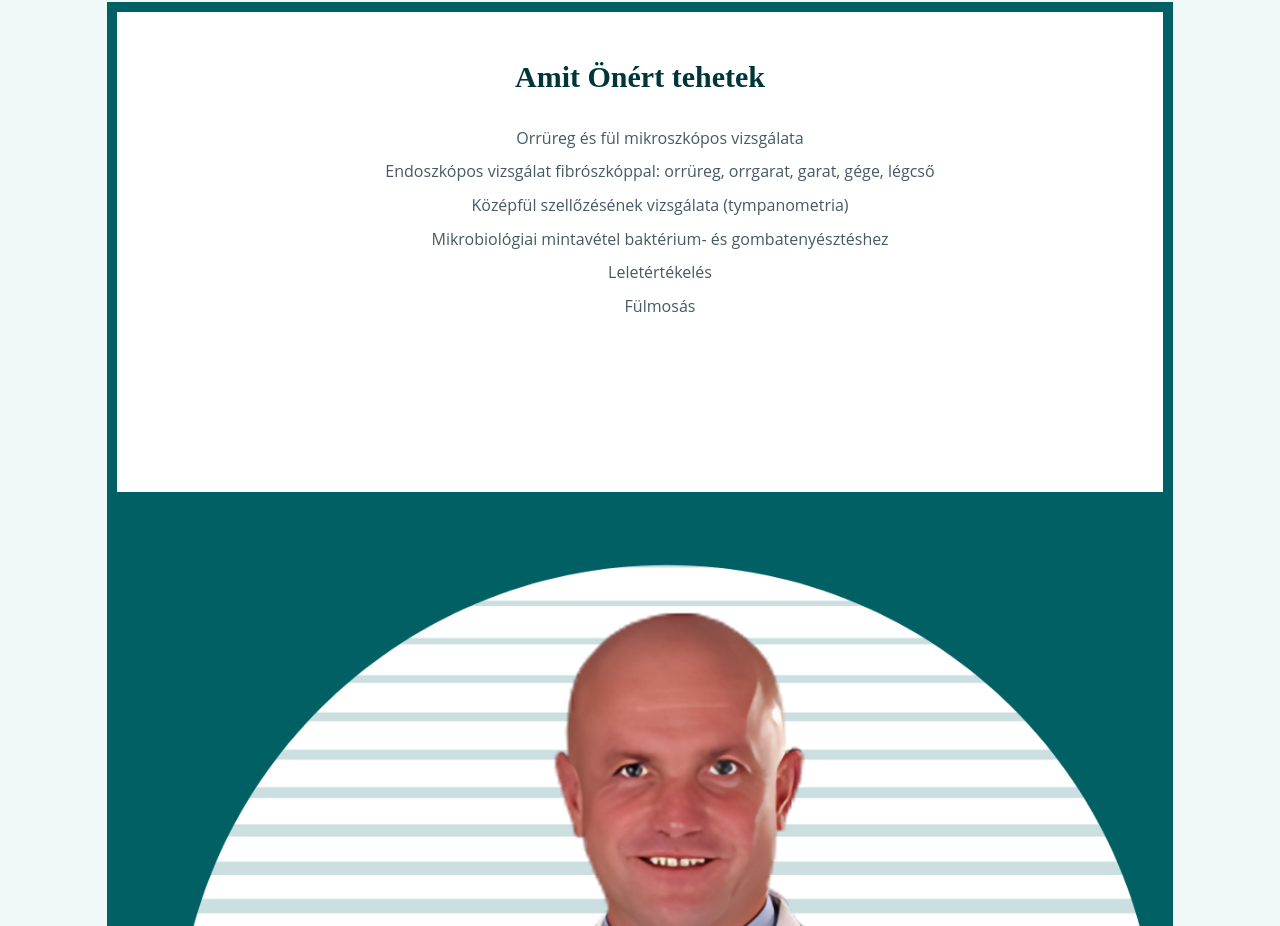
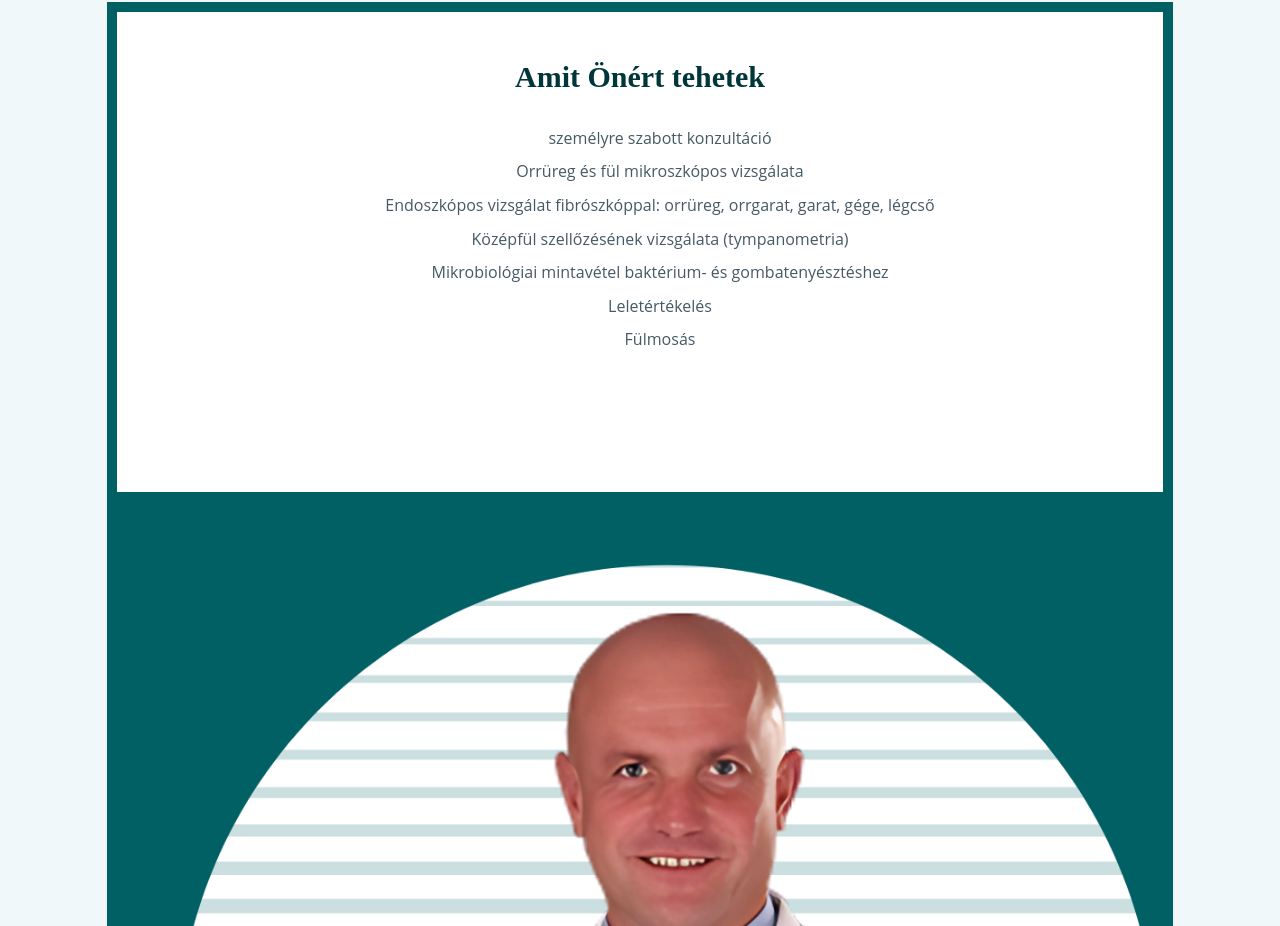
Before and after one commit to TinChris/drSalamon, a plain HTML site: page index.html in a window 1280 px wide. Shown: the part 818-1744 px from the top of the page. Drawn offline with Linux system fonts and the light colour scheme.

Commit message:
Update index.html

```diff
--- a/index.html
+++ b/index.html
@@ -44,6 +44,7 @@
     <div class="container hidden-left" id="szolgaltatasok-lista">
       <h2>Amit Önért tehetek</h2>
       <ul>
+        <li>személyre szabott konzultáció</li>
         <li>Orrüreg és fül mikroszkópos vizsgálata</li>
         <li>Endoszkópos vizsgálat fibrószkóppal: orrüreg, orrgarat, garat, gége, légcső</li>
         <li>Középfül szellőzésének vizsgálata (tympanometria)</li>
```
